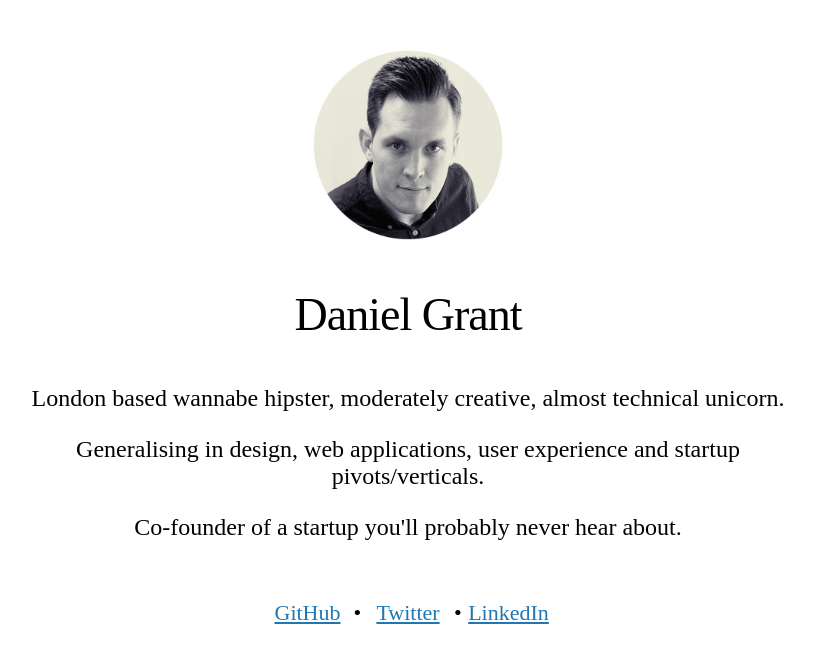
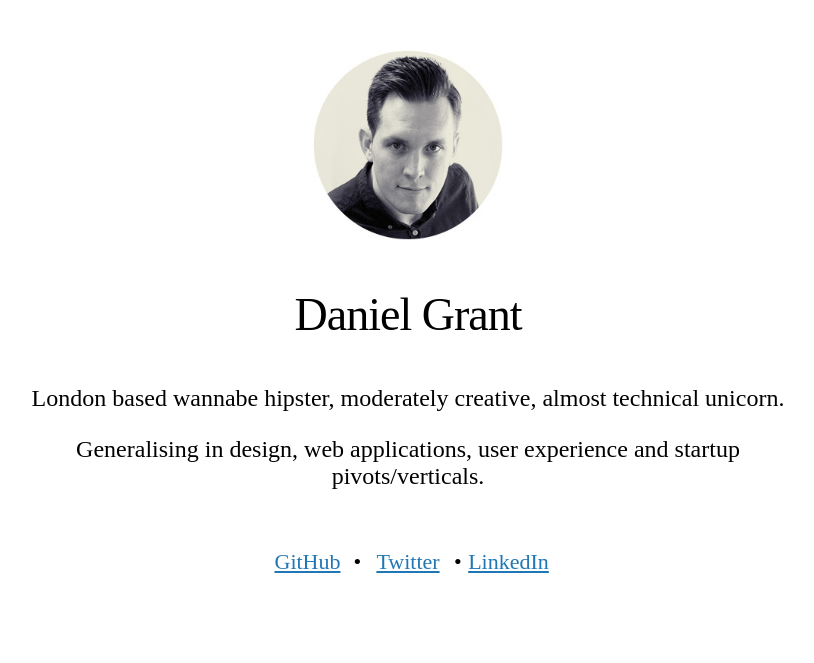
Before and after one commit to djgrant/djgrant.github.io, a Jekyll site: the page built from index.html, in a window 1280 px wide. Shown: the top 663 px of the page, without its empty margins (232-1046 px from the left). Built offline with Jekyll 4.4.1, drawn with Linux system fonts in a browser that asks for light colours; Markdown is read by kramdown in place of the engine named in the settings.

Commit message:
Update index.html

```diff
--- a/index.html
+++ b/index.html
@@ -8,7 +8,6 @@ title: Daniel Grant
 <div class="bio">
   <p>London based wannabe hipster, moderately creative, almost technical unicorn.</p>
   <p>Generalising in design, web applications, user experience and startup pivots/verticals.</p>
-  <p>Co-founder of a startup you'll probably never hear about.</p>
 </div>
 <div class="socialLinks">
   <ul>
```
